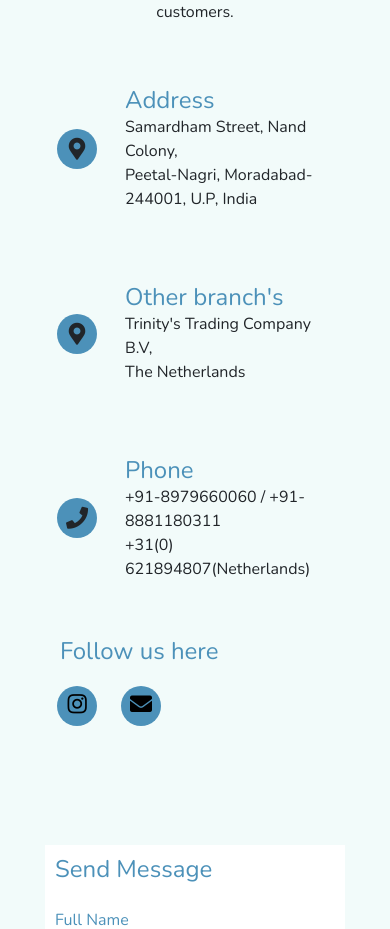
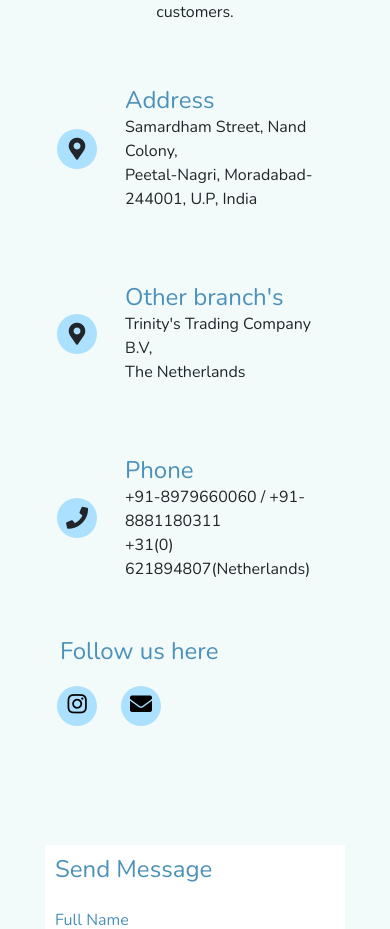
Before and after one commit to prashant0829/trade-site, a React (Create React App) app: page / in a window 390 px wide. Shown: the part 8420-9349 px from the top of the page. Built offline with nearby package versions, Linux system fonts and the light colour scheme.

Commit message:
color change

```diff
--- a/src/App.css
+++ b/src/App.css
@@ -148,7 +148,7 @@
 .container .contactinfo .box .icon {
   min-width: 45px;
   height: 45px;
-  background: rgb(76, 145, 185);
+  background: rgb(171 224 255);
   display: flex;
   justify-content: center;
   align-items: center;
@@ -249,14 +249,12 @@ h2 {
   .container .contactinfo .box .icon {
     min-width: 40px;
     height: 40px;
-    background: rgb(76, 145, 185);
     display: flex;
     justify-content: center;
     align-items: center;
     border-radius: 50%;
     font-size: 22px;
     margin: 12px;
-
   }
 }
 
```
